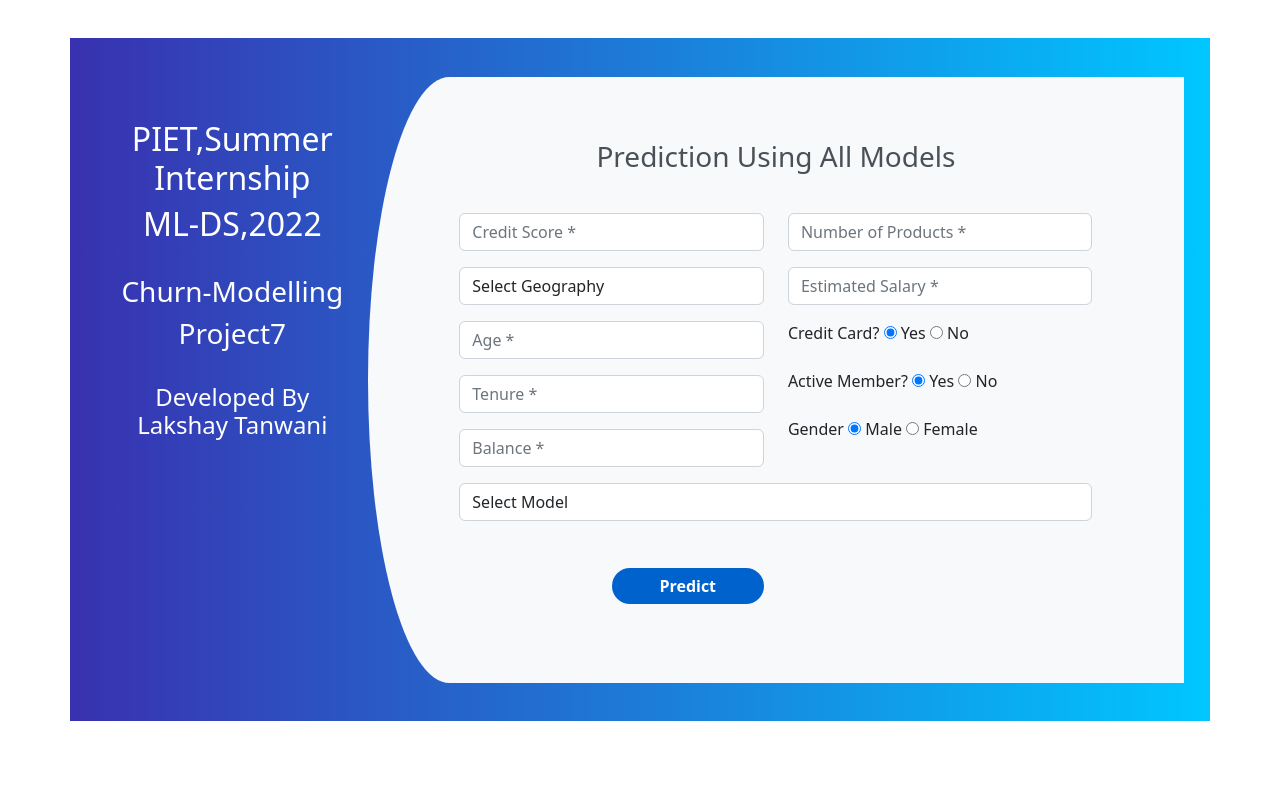
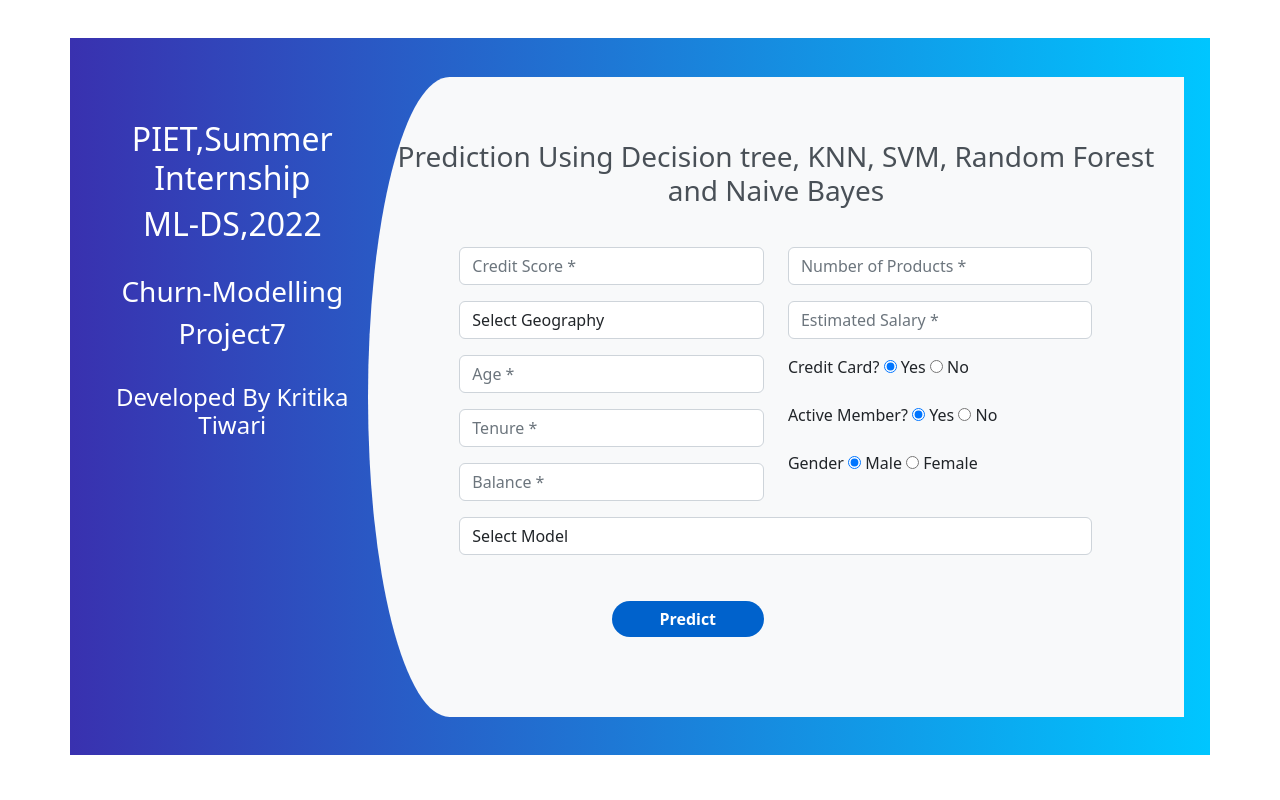
Before and after one commit to KritikaTiwari/Project7-churn, a Flask app: page / in a window 1280 px wide. Run offline with Flask 2, Linux system fonts and the light colour scheme; some libraries are stand-ins or nearby versions.

Commit message:
Update index.html

```diff
--- a/templates/index.html
+++ b/templates/index.html
@@ -119,14 +119,14 @@
                         <h3>Churn-Modelling</h3>
                         <h3>Project7</h3>
                         <br>
-                        <h4>Developed By Lakshay Tanwani</h4>
+                        <h4>Developed By Kritika Tiwari</h4>
 
                     </div>
                     <div class="col-md-9 register-right">
 
                         <div class="tab-content" id="myTabContent">
                             <div class="tab-pane fade show active" id="home" role="tabpanel" aria-labelledby="home-tab">
-                                <h3 class="register-heading">Prediction Using All Models</h3>
+                                <h3 class="register-heading">Prediction Using Decision tree, KNN, SVM, Random Forest and Naive Bayes</h3>
                                 <div class="row register-form">
                                     <div class="col-md-6">
                                         <div class="form-group">
```
